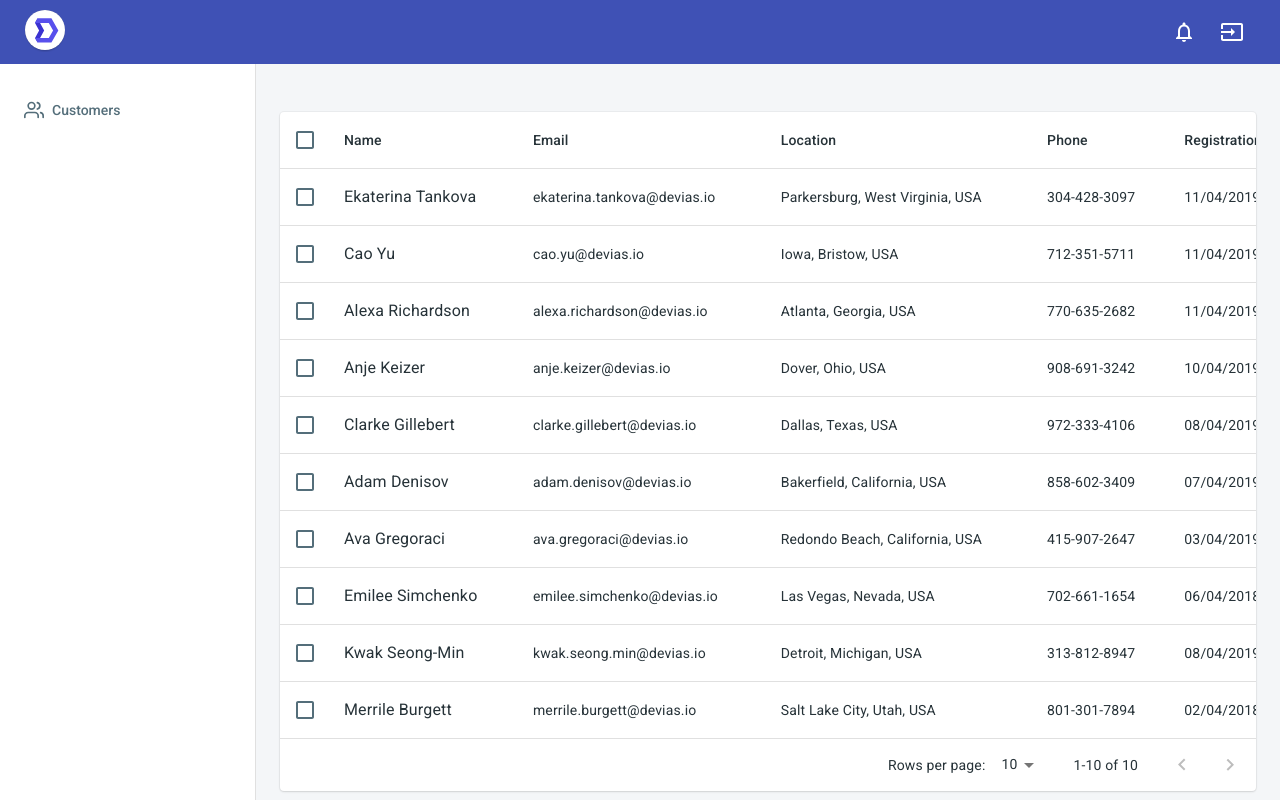
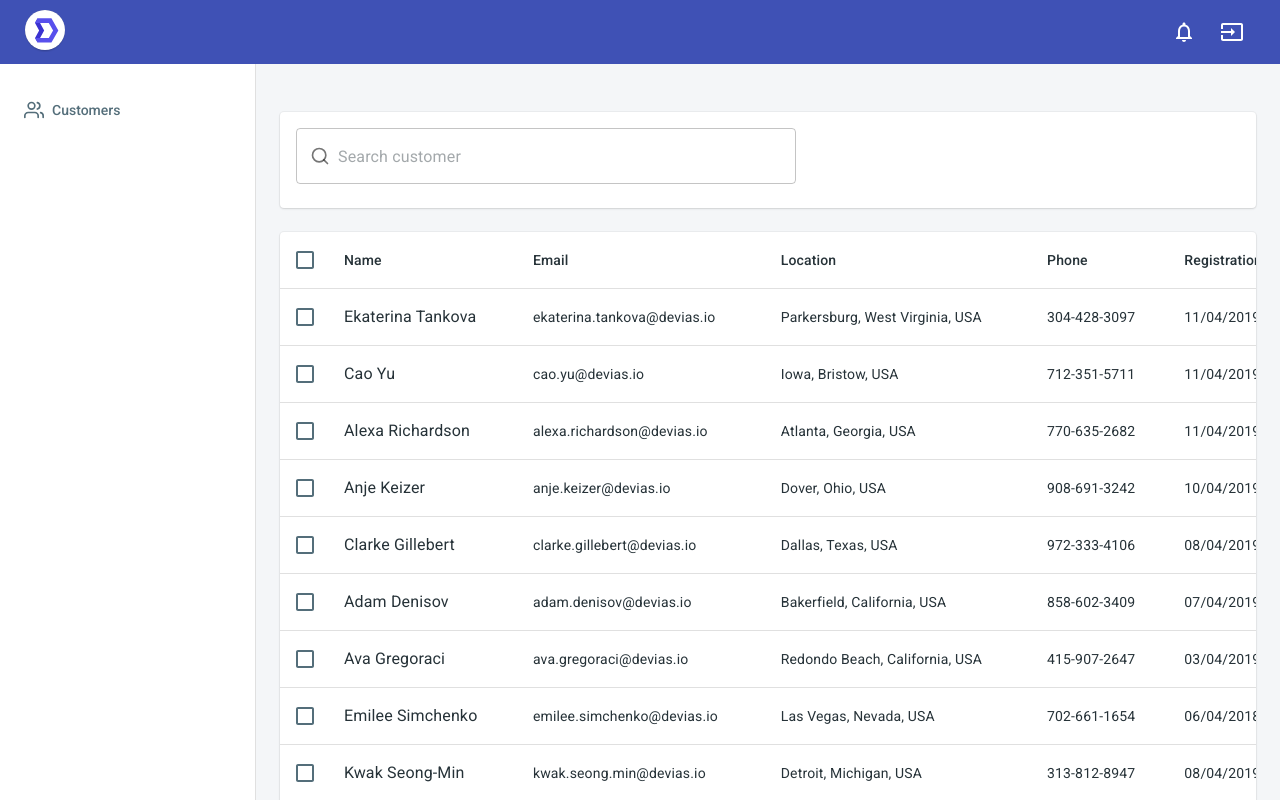
Before and after one commit to OsalaV/React-template, a React (Create React App) app: page /app/customers in a window 1280 px wide. Built offline with nearby package versions, Linux system fonts and the light colour scheme.

Commit message:
Add search component

```diff
--- a/src/views/customer/CustomerListView/Toolbar.js
+++ b/src/views/customer/CustomerListView/Toolbar.js
@@ -2,15 +2,15 @@ import React from 'react';
 import PropTypes from 'prop-types';
 import clsx from 'clsx';
 import {
-  // Box,
-  // Card,
-  // CardContent,
-  // TextField,
-  // InputAdornment,
-  // SvgIcon,
+  Box,
+  Card,
+  CardContent,
+  TextField,
+  InputAdornment,
+  SvgIcon,
   makeStyles
 } from '@material-ui/core';
-// import { Search as SearchIcon } from 'react-feather';
+import { Search as SearchIcon } from 'react-feather';
 
 const useStyles = makeStyles((theme) => ({
   root: {},
@@ -30,7 +30,7 @@ const Toolbar = ({ className, ...rest }) => {
       className={clsx(classes.root, className)}
       {...rest}
     >
-      {/* <Box mt={3}>
+      <Box mt={3}>
         <Card>
           <CardContent>
             <Box maxWidth={500}>
@@ -54,7 +54,7 @@ const Toolbar = ({ className, ...rest }) => {
             </Box>
           </CardContent>
         </Card>
-      </Box> */}
+      </Box>
     </div>
   );
 };
```
